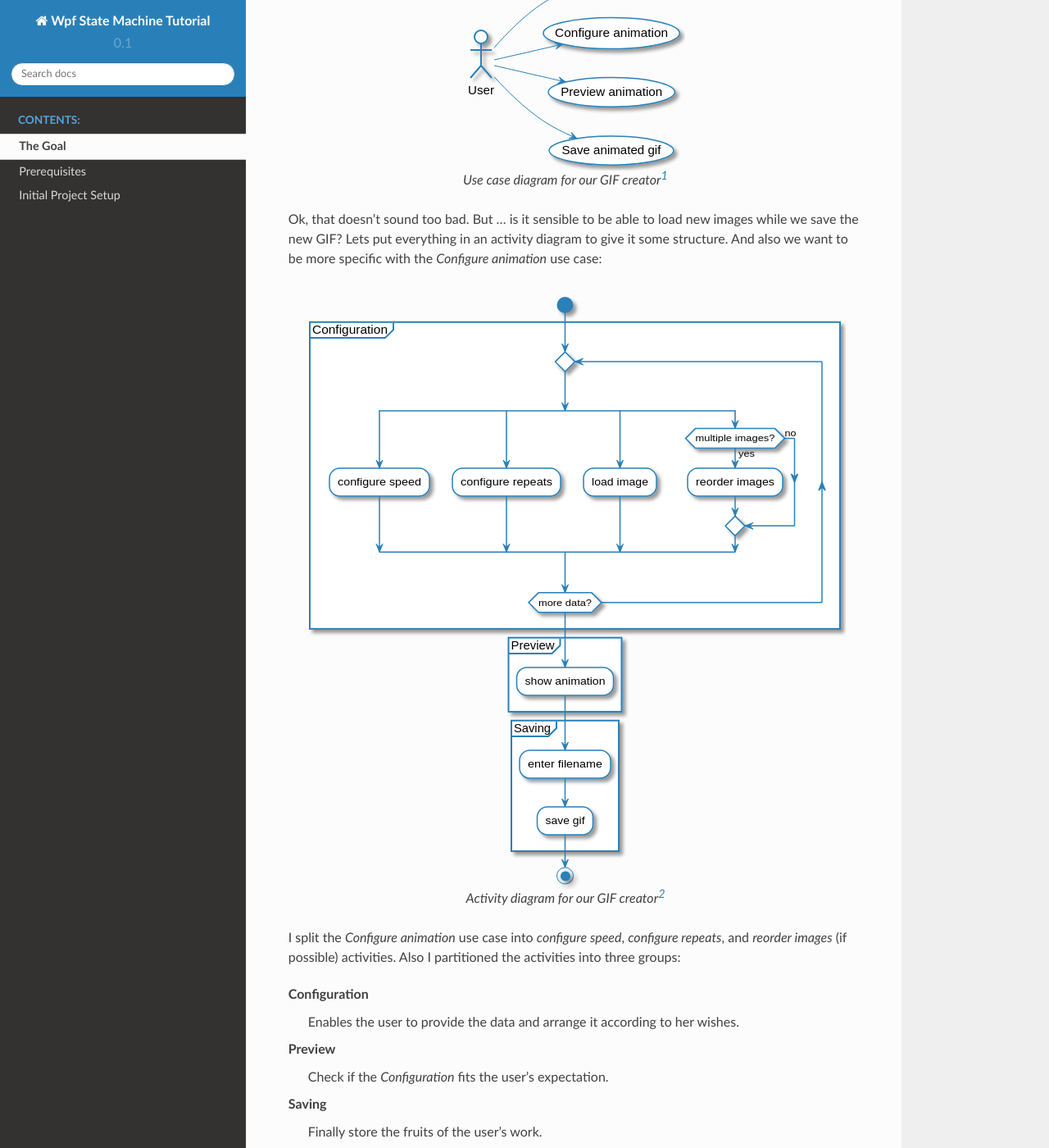
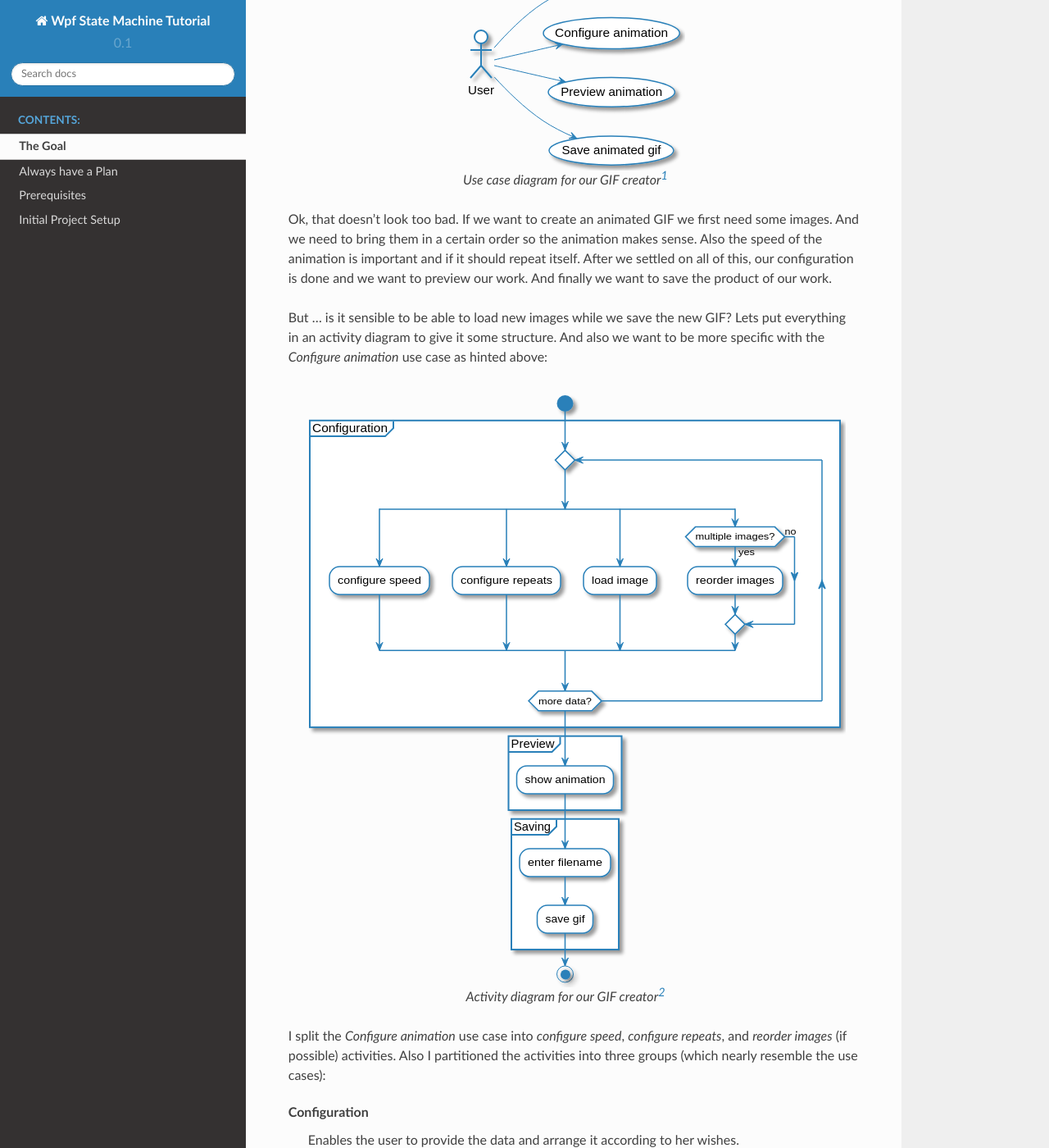
Before and after one commit to parsd/wpf-state-machine-tutorial, a Sphinx documentation site: the page built from doc/source/goal.rst, in a window 1280 px wide and 1400 px high, scrolled down 572 px. Shown: the whole window at 82% size. Built offline with Sphinx 7.4.7 and the Read the Docs theme 2.0.0, drawn with Linux system fonts in a browser that asks for light colours; some of the changed text lies outside the part shown.

Commit message:
Started plan and refined goal.

```diff
--- a/doc/source/goal.rst
+++ b/doc/source/goal.rst
@@ -12,14 +12,16 @@ This revelation is now a few years old and back then animated GIFs had the air o
 
    Use case diagram for our GIF creator\ [#uc-src]_
 
-Ok, that doesn't sound too bad. But … is it sensible to be able to load new images while we save the new GIF? Lets put everything in an activity diagram to give it some structure. And also we want to be more specific with the *Configure animation* use case:
+Ok, that doesn't look too bad. If we want to create an animated GIF we first need some images. And we need to bring them in a certain order so the animation makes sense. Also the speed of the animation is important and if it should repeat itself. After we settled on all of this, our configuration is done and we want to preview our work. And finally we want to save the product of our work.
+
+But … is it sensible to be able to load new images while we save the new GIF? Lets put everything in an activity diagram to give it some structure. And also we want to be more specific with the *Configure animation* use case as hinted above:
 
 .. figure:: /images/activities.svg
    :align: center
 
    Activity diagram for our GIF creator\ [#activity-src]_
 
-I split the *Configure animation* use case into *configure speed*, *configure repeats*, and *reorder images* (if possible) activities. Also I partitioned the activities into three groups:
+I split the *Configure animation* use case into *configure speed*, *configure repeats*, and *reorder images* (if possible) activities. Also I partitioned the activities into three groups (which nearly resemble the use cases):
 
 Configuration
    Enables the user to provide the data and arrange it according to her wishes.
@@ -30,7 +32,7 @@ Preview
 Saving
    Finally store the fruits of the user's work.
 
-The title of this tuturial spoils it a bit, but these sections will become the states of our state machine ☺. I also kept the diagram relatively simple for this tutorial. Normally there would also be a repeat after the *Preview* section back to the *Configuration* section. Program exit is also possible everywhere.
+The title of this tuturial spoils it a bit, but these sections will become the states of our state machine ☺. I also kept the diagram relatively simple for this tutorial. Normally there would also be a repeat after the *Preview* section back to the *Configuration* section if we are not happy with the preview. Program exit is also possible everywhere. And what about errors …? Nah, nothing will ever go wrong! ☺
 
 .. rubric:: Footnotes
 
--- a/doc/source/index.rst
+++ b/doc/source/index.rst
@@ -8,6 +8,7 @@ WPF State Machine Tutorial
    :caption: Contents:
 
    goal
+   plan
    prerequisites
    setup
 
```
Also changed, not shown: doc/source/plan.rst (added, +35 -0 lines).
